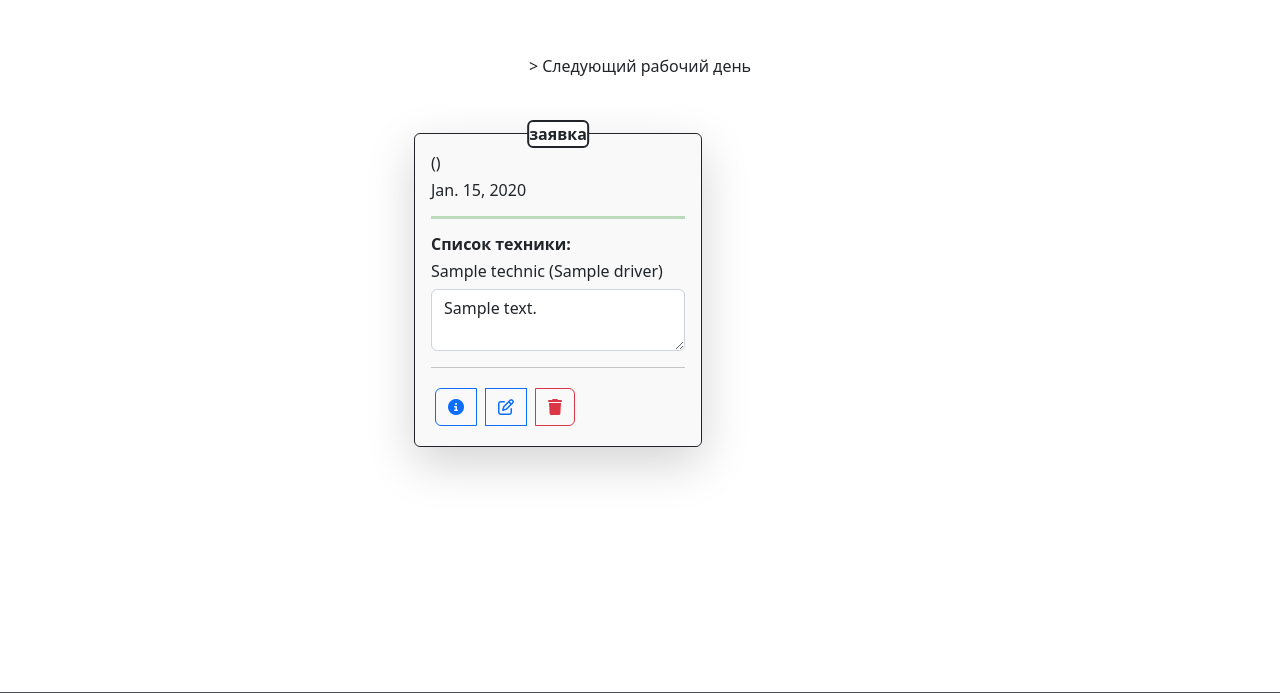
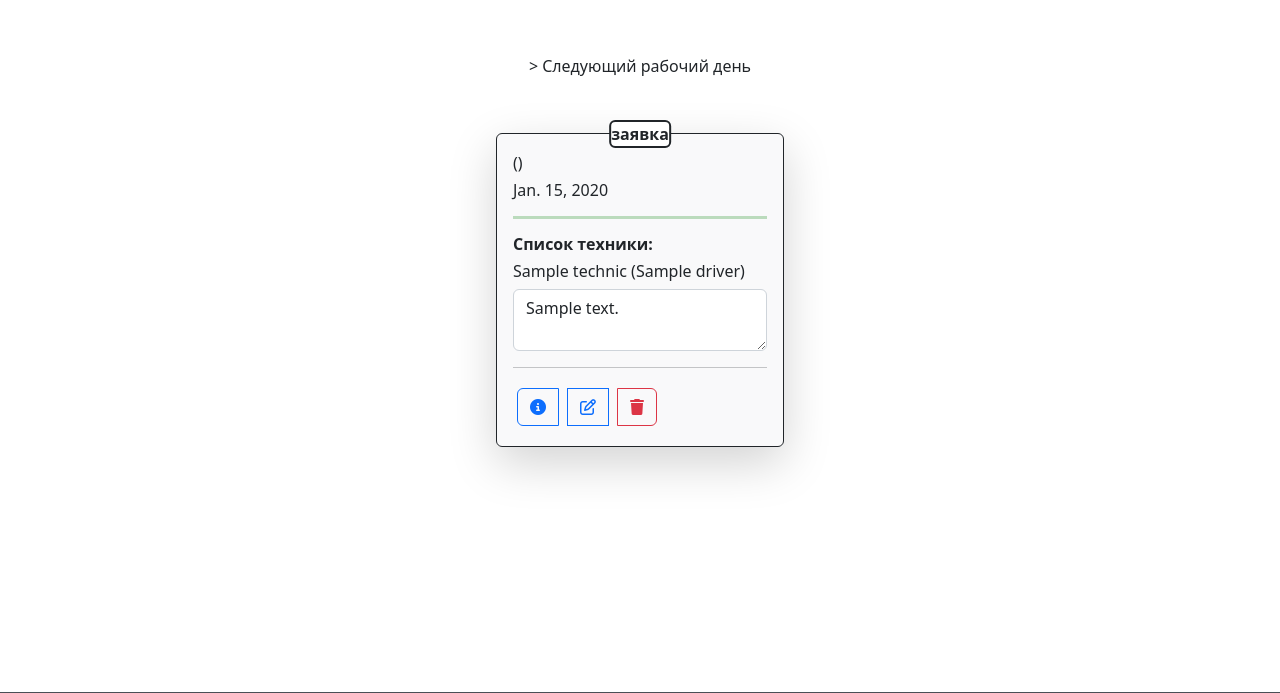
Before and after one commit to alexandrPushylo/kip, a Django app: template public_html/HelloDjango/templates/main.html in a window 1280 px wide. Shown: the part 54-747 px from the top of the page. Run offline with Django 3.2, Linux system fonts and the light colour scheme; the template is opened without the code that fills it: most values are stand-ins (such as "Sample title", 1, 10 or a date in 2020); some libraries are stand-ins or nearby versions.

Commit message:
Update main.html

```diff
--- a/public_html/HelloDjango/templates/main.html
+++ b/public_html/HelloDjango/templates/main.html
@@ -33,7 +33,7 @@
         </h3>
     </div>
     {% endblock %}
-<div class="container container-fluid row">
+<div class="container container-fluid mx-auto row">
     <div class="container mt-5 col-auto ">
         <div class="row">
         {% for a in today_applications_list %}
```
